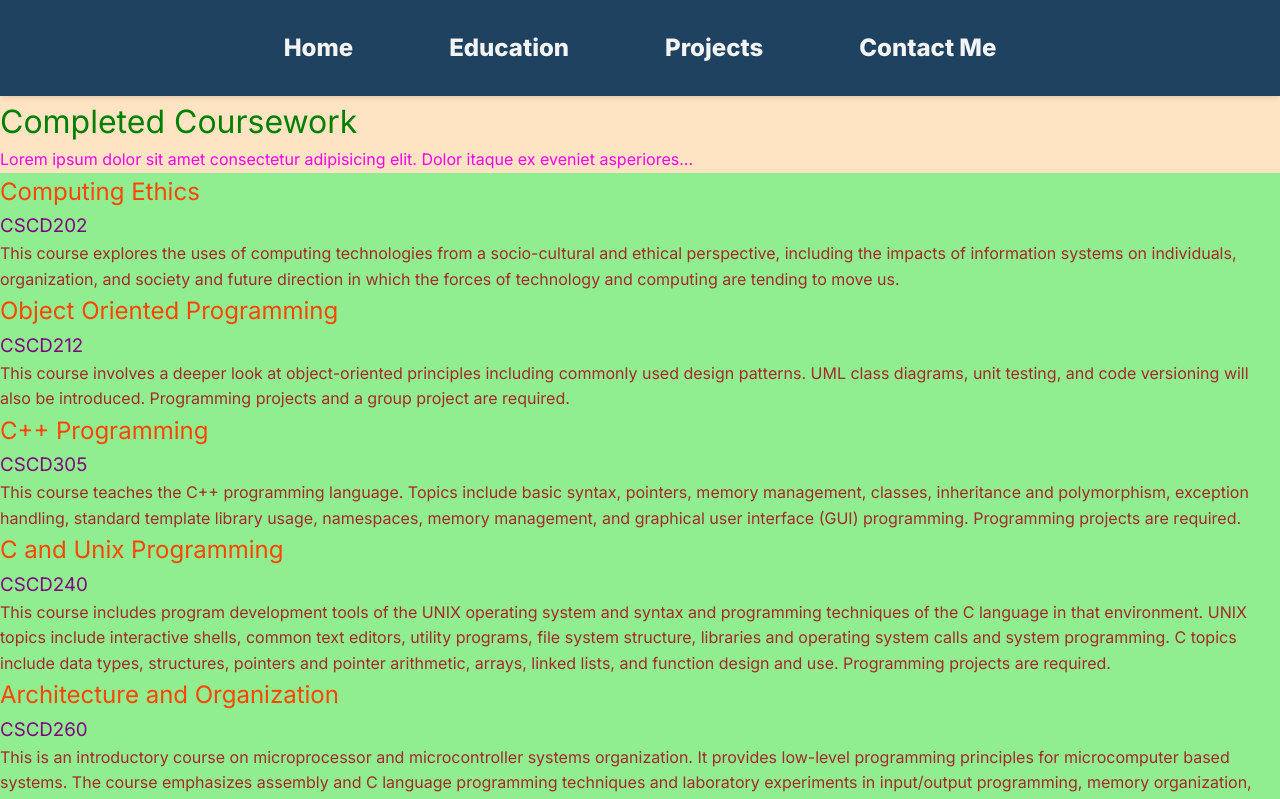
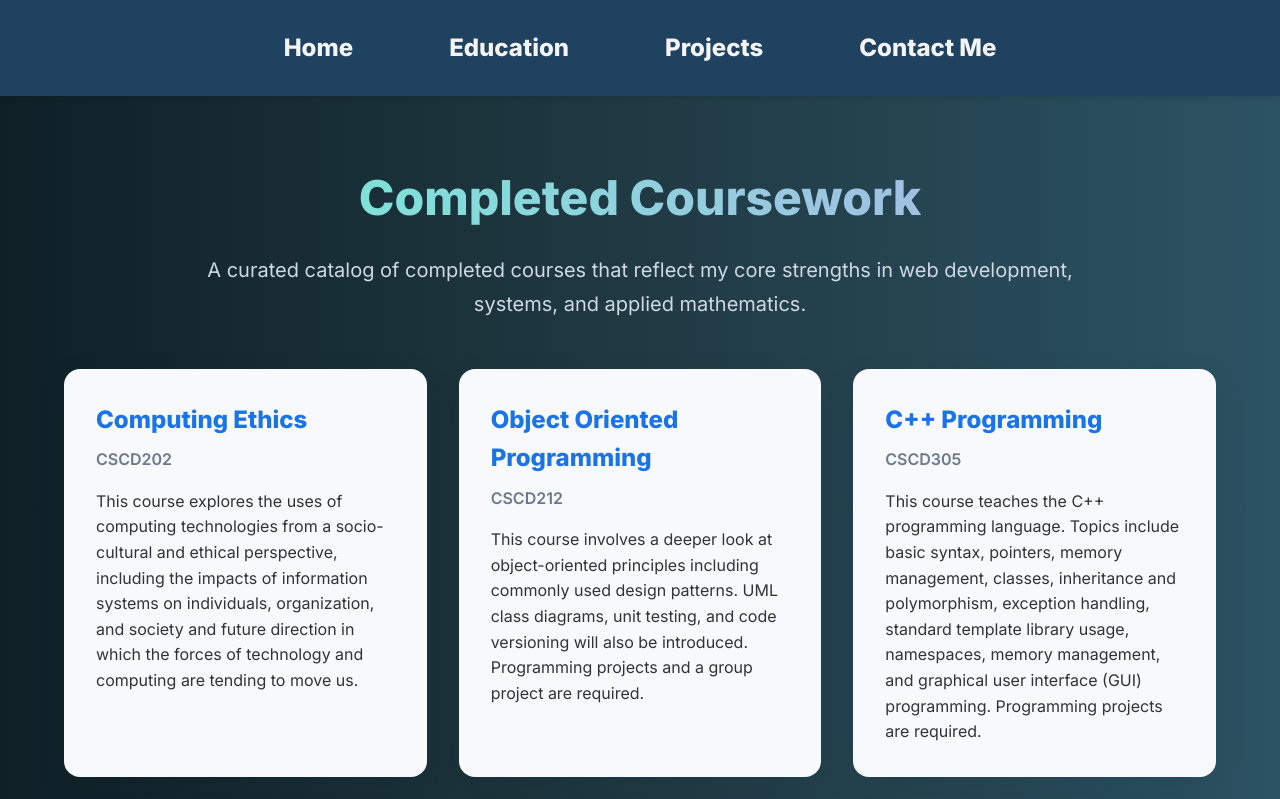
Before and after one commit to LoganStoltz/Vue-Portfolio, a Vue app: page /education in a window 1280 px wide. Shown: the top 799 px of the page. Built offline with nearby package versions, Linux system fonts and the light colour scheme.

Commit message:
Added a layout to the project page with some bogus information to fill in some gaps

```diff
--- a/src/components/Education.vue
+++ b/src/components/Education.vue
@@ -1,13 +1,16 @@
 <template>
-  <div class="education-main-section">
+  <section class="education-main-section">
+    <div class="education-header">
       <h1>Completed Coursework</h1>
       <p>
-      Lorem ipsum dolor sit amet consectetur adipisicing elit. Dolor itaque ex eveniet asperiores...
+        A curated catalog of completed courses that reflect my core strengths in web development,
+        systems, and applied mathematics.
       </p>
+    </div>
 
-    <transition-group name="fade" tag="div" class="classes-section">
+    <div class="classes-section">
       <div
-        class="class-container"
+        class="class-card"
         v-for="course in courses"
         :key="course.id"
       >
@@ -15,8 +18,8 @@
         <h3>{{ course.classNumber }}</h3>
         <p>{{ course.description }}</p>
       </div>
-    </transition-group>
     </div>
+  </section>
 </template>
 
 <script lang="js">
@@ -57,35 +60,102 @@
 </script>
 
 <style scoped>
-  h1 {
-    color: green
+@import url('https://fonts.googleapis.com/css2?family=Inter:wght@400;600;800&display=swap');
+
+.education-main-section {
+  font-family: 'Inter', sans-serif;
+  background: linear-gradient(to right, #0f2027, #203a43, #2c5364);
+  color: #f4f4f4;
+  padding: 4rem 5%;
 }
 
-  p {
-    color:rgb(255, 0, 234);
+.education-header {
+  max-width: 900px;
+  margin: 0 auto 3rem;
+  text-align: center;
 }
 
-  .education-main-section {
-    background-color: bisque;
+.education-header h1 {
+  font-size: 3rem;
+  font-weight: 800;
+  background: linear-gradient(90deg, #74ebd5, #ACB6E5);
+  -webkit-background-clip: text;
+  -webkit-text-fill-color: transparent;
+  margin-bottom: 1rem;
 }
 
-  .classes-section {
-    background-color:cornflowerblue;
+.education-header p {
+  font-size: 1.25rem;
+  color: #d0d8e4;
+  line-height: 1.7;
 }
 
-  .class-container {
-    background-color: lightgreen;
+/* GRID LAYOUT */
+.classes-section {
+  display: grid;
+  grid-template-columns: repeat(auto-fill, minmax(320px, 1fr));
+  gap: 2rem;
 }
 
-  .class-container h2 {
-    color: orangered
+/* COURSE CARD */
+.class-card {
+  background: #f7f9fc;
+  color: #1c2b38;
+  padding: 2rem;
+  border-radius: 16px;
+  box-shadow: 0 12px 36px rgba(0, 0, 0, 0.08);
+  transition: transform 0.2s ease, box-shadow 0.3s ease;
 }
 
-  .class-container h3 {
-    color: purple
+.class-card:hover {
+  transform: translateY(-5px);
+  box-shadow: 0 16px 40px rgba(0, 0, 0, 0.12);
 }
 
-  .class-container p {
-    color:brown;
+.class-card h2 {
+  font-size: 1.5rem;
+  font-weight: 700;
+  color: #1a73e8;
+  margin-bottom: 0.5rem;
+}
+
+.class-card h3 {
+  font-size: 1rem;
+  font-weight: 600;
+  color: #6b7a8f;
+  margin-bottom: 1rem;
+}
+
+.class-card p {
+  font-size: 1rem;
+  line-height: 1.6;
+  color: #333;
+}
+
+/* RESPONSIVE */
+@media (max-width: 768px) {
+  .education-header h1 {
+    font-size: 2rem;
+  }
+
+  .education-header p {
+    font-size: 1.1rem;
+  }
+
+  .class-card {
+    padding: 1.5rem;
+  }
+
+  .class-card h2 {
+    font-size: 1.25rem;
+  }
+
+  .class-card h3 {
+    font-size: 0.95rem;
+  }
+
+  .class-card p {
+    font-size: 0.95rem;
+  }
 }
 </style>
--- a/src/components/Projects.vue
+++ b/src/components/Projects.vue
@@ -1,15 +1,156 @@
-<!-- src/views/Home.vue -->
 <template>
-  <div>
-    <h1>Projects Page</h1>
-    <p>Welcome to the Projects page.</p>
-  </div>
+  <section class="projects-main-section">
+    <div class="projects-header">
+      <h1>My Projects</h1>
+      <p>
+        A showcase of work that combines thoughtful design and practical development.
+      </p>
+    </div>
+
+    <div class="projects-section">
+      <div
+        class="project-card"
+        v-for="(project, index) in projects"
+        :key="project.id"
+        :class="{ 'reverse': index % 2 !== 0 }"
+      >
+        <div class="project-content">
+          <h2>{{ project.title }}</h2>
+          <p>{{ project.description }}</p>
+        </div>
+      </div>
+    </div>
+  </section>
 </template>
 
-<script lang="js">
+<script>
 import { defineComponent } from 'vue';
 
 export default defineComponent({
-  name: 'Projects',
+  data() {
+    return {
+      name: 'Projects',
+      projects: [
+        { id: 1, title: 'Project 1', description: 'An elegant solution to XYZ problem.' },
+        { id: 2, title: 'Project 2', description: 'Built with Vue and Tailwind, this project showcases responsiveness and state management.' },
+        { id: 3, title: 'Project 3', description: 'A data visualization dashboard featuring D3.js and REST APIs.' }
+      ]
+    };
+  }
 });
 </script>
+
+<style scoped>
+@import url('https://fonts.googleapis.com/css2?family=Inter:wght@400;600;800&display=swap');
+
+.projects-main-section {
+  font-family: 'Inter', sans-serif;
+  background: linear-gradient(to right, #0f2027, #203a43, #2c5364);
+  color: #f4f4f4;
+  margin: 0;
+  padding: 0;
+}
+
+.projects-header {
+  max-width: 1000px;
+  margin: 0 auto;
+  padding: 4rem 5% 2rem;
+  text-align: center;
+}
+
+.projects-header h1 {
+  font-size: 3rem;
+  font-weight: 800;
+  background: linear-gradient(90deg, #74ebd5, #ACB6E5);
+  -webkit-background-clip: text;
+  -webkit-text-fill-color: transparent;
+  margin-bottom: 1rem;
+}
+
+.projects-header p {
+  font-size: 1.25rem;
+  color: #d0d8e4;
+  line-height: 1.7;
+}
+
+.projects-section {
+  display: flex;
+  flex-direction: column;
+  gap: 2rem;
+}
+
+.project-card {
+  min-height: 85vh;
+  background: #f7f9fc;
+  color: #1c2b38;
+  display: flex;
+  align-items: center;
+  justify-content: center;
+  padding: 4rem 5%;
+  box-sizing: border-box;
+  width: 100%;
+  box-shadow: 0 12px 36px rgba(0, 0, 0, 0.08);
+}
+
+/* Content wrapper */
+.project-content {
+  max-width: 800px;
+  width: 100%;
+}
+
+.project-content h2 {
+  font-size: 2.5rem;
+  font-weight: 700;
+  color: #1a73e8;
+  margin-bottom: 1rem;
+}
+
+.project-content p {
+  font-size: 1.25rem;
+  line-height: 1.7;
+  color: #333;
+}
+
+/* Alternating layout */
+.project-card {
+  flex-direction: row;
+}
+
+.project-card.reverse {
+  flex-direction: row-reverse;
+}
+
+.project-card.reverse .project-content {
+  text-align: right;
+}
+
+/* Responsive */
+@media (max-width: 768px) {
+  .projects-header h1 {
+    font-size: 2rem;
+  }
+
+  .projects-header p {
+    font-size: 1.1rem;
+  }
+
+  .project-card {
+    flex-direction: column !important;
+    min-height: 100vh;
+    padding: 2rem;
+    justify-content: flex-start;
+  }
+
+  .project-content {
+    text-align: center !important;
+  }
+
+  .project-content h2 {
+    font-size: 2rem;
+  }
+
+  .project-content p {
+    font-size: 1rem;
+  }
+}
+</style>
```
Lines whose indentation alone changed are shown as unchanged.
